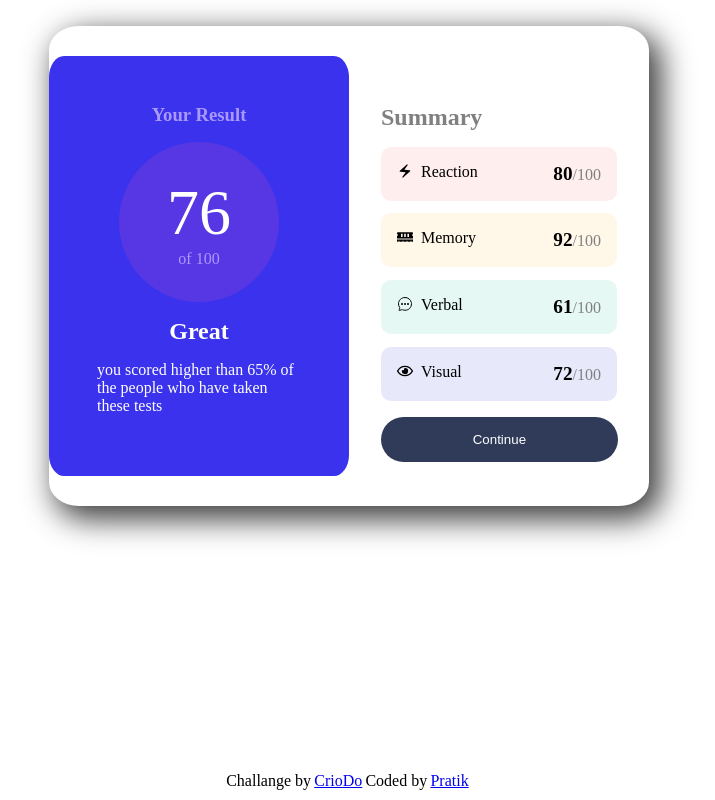
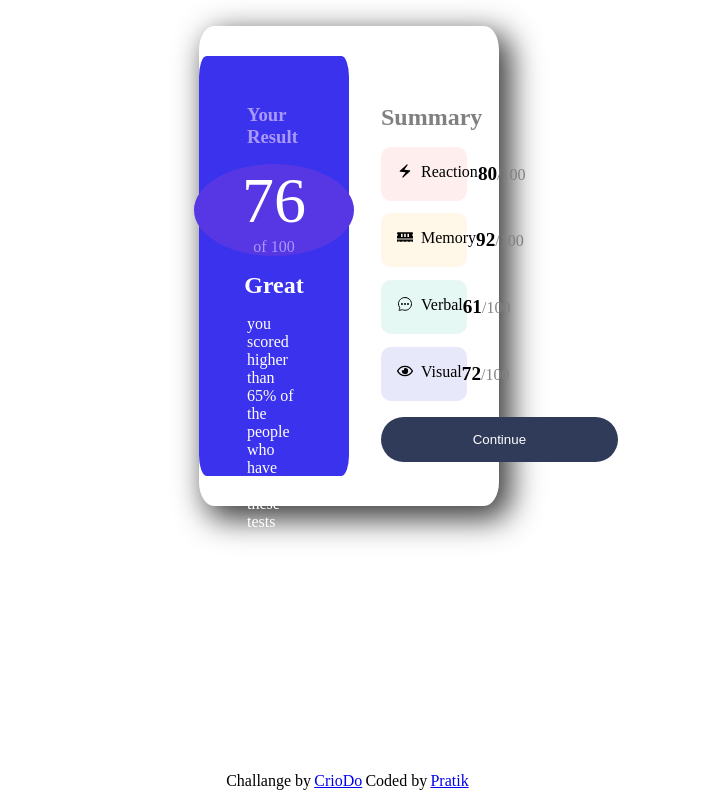
Before and after one commit to Pratik-Tulkane14/x-results, a React (Vite) app: page / in a window 1280 px wide. Shown: the whole page, without its empty margins (291-1006 px from the left). Built offline with nearby package versions, Linux system fonts and the light colour scheme.

Commit message:
add some css

```diff
--- a/src/App.css
+++ b/src/App.css
@@ -11,7 +11,8 @@
   /* max-width: 600px; */
 }
 .wrapper {
-  width: 300px;
+  width: 100%;
+  max-width: 300px;
   height: 60vh;
   display: flex;
   /* flex-direction: column; */
@@ -142,9 +143,11 @@
   background-color: rgb(28, 26, 138);
   opacity: 0.9;
 }
-@media (min-width: 600px) {
+@media (min-width: 768px) {
+  .main {
+    flex-direction: row;
+  }
   .wrapper {
     width: 600px;
-    display: flex;
   }
 }
```
